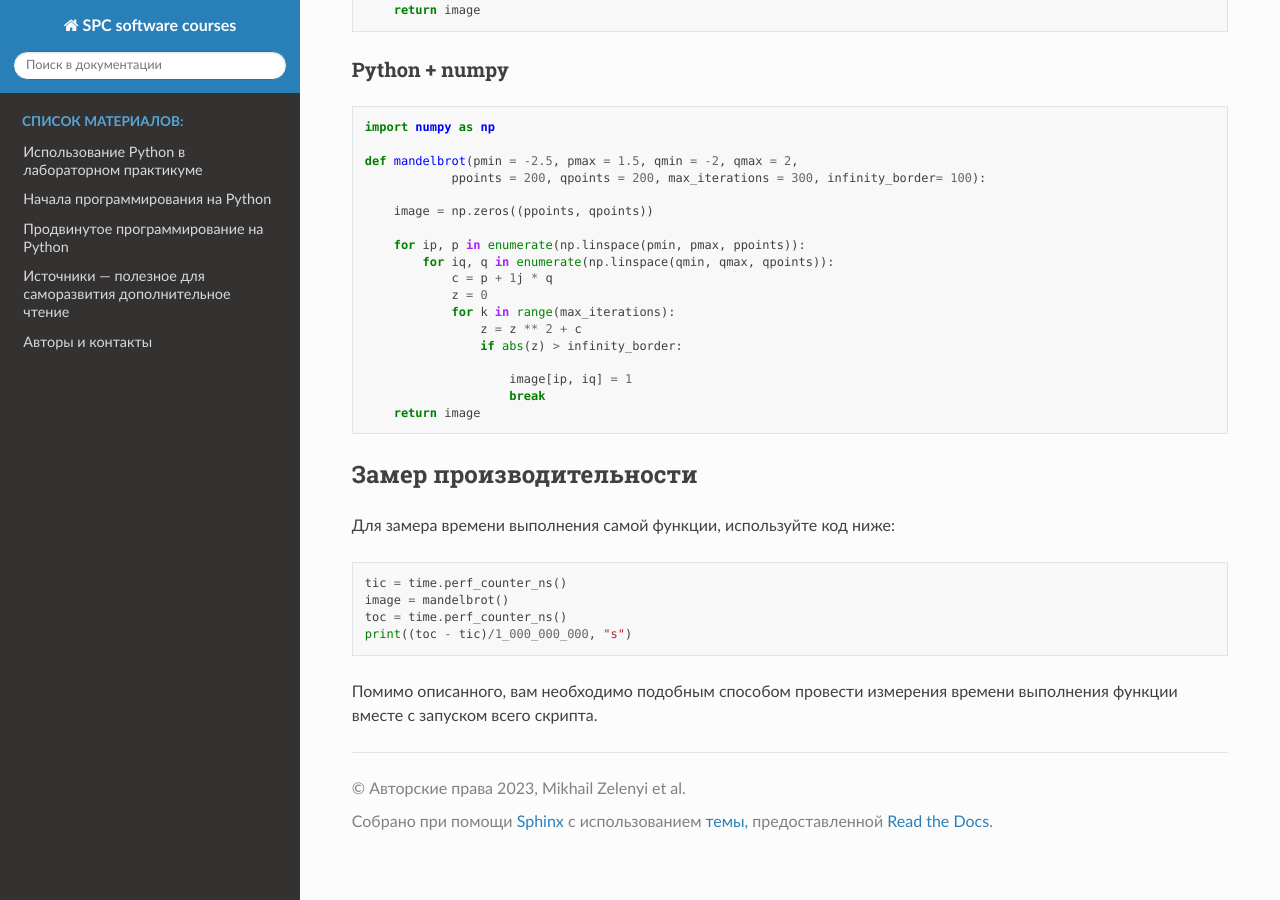
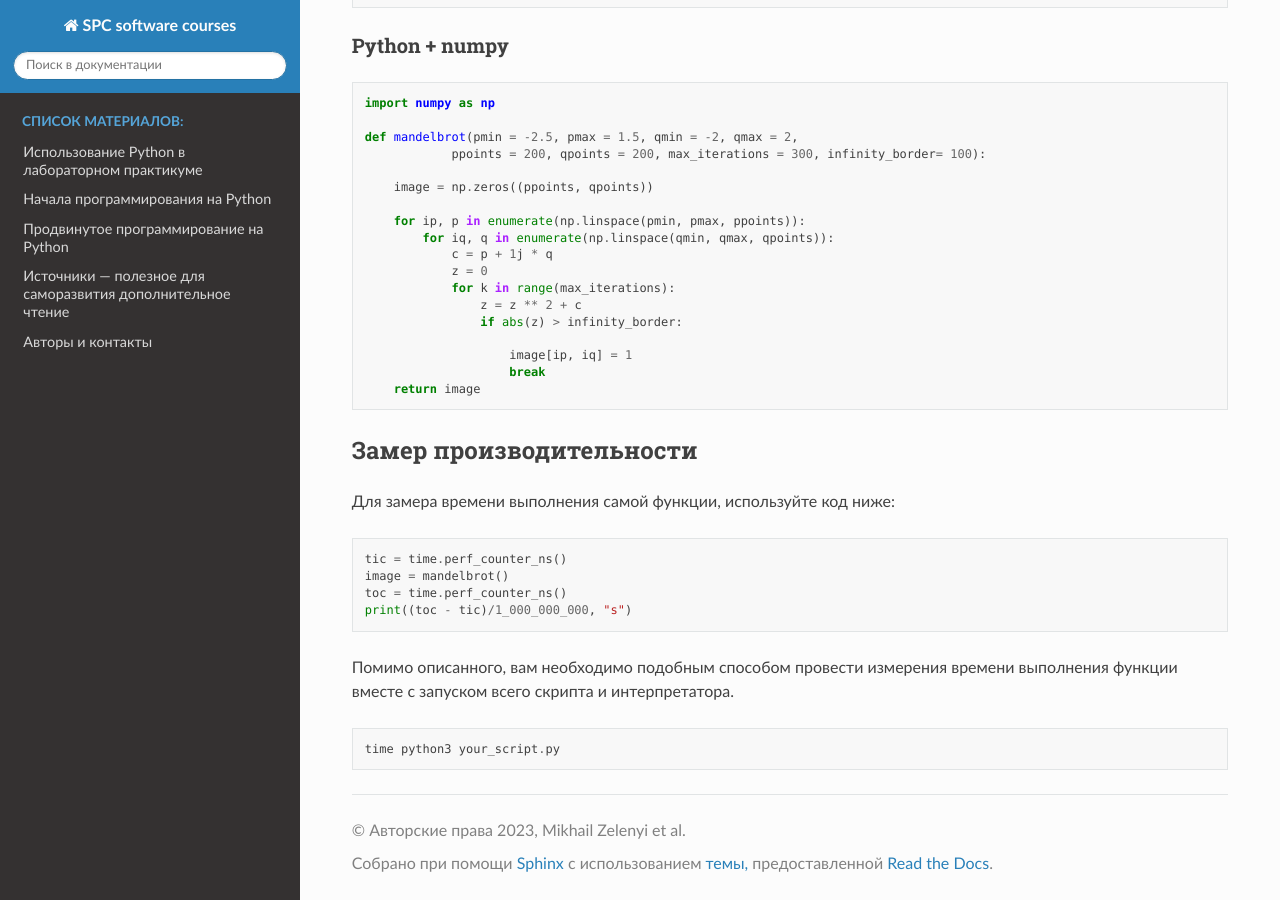
Before and after one commit to SciProgCentre/green-courses, a Sphinx documentation site: the page built from source/laboratory_work/translators.md, in a window 1280 px wide and 900 px high, scrolled down 1626 px. Built offline with Sphinx 7.4.7 and the Read the Docs theme 2.0.0, drawn with Linux system fonts in a browser that asks for light colours; some of the changed text lies outside the part shown.

Commit message:
немного подправил описание

````diff
--- a/source/laboratory_work/translators.md
+++ b/source/laboratory_work/translators.md
@@ -104,4 +104,8 @@ toc = time.perf_counter_ns()
 print((toc - tic)/1_000_000_000, "s")
 ```
 
-Помимо описанного, вам необходимо подобным способом провести измерения времени выполнения функции вместе с запуском всего скрипта.
+Помимо описанного, вам необходимо подобным способом провести измерения времени выполнения функции вместе с запуском всего скрипта и интерпретатора.
+
+```
+time python3 your_script.py
+```
````
Also changed, not shown: other parts of source/laboratory_work/translators.md (+1 -1 lines).
